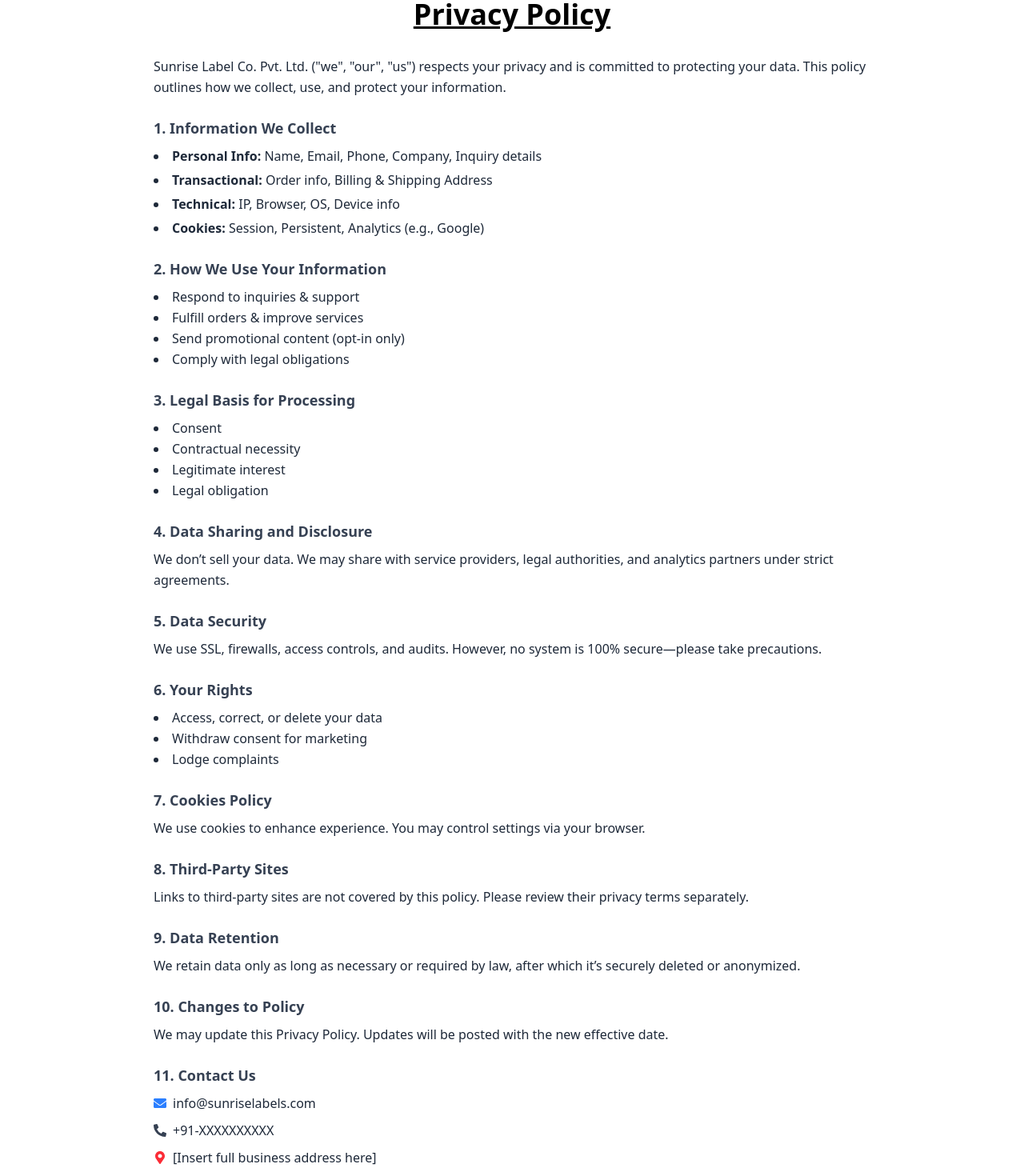
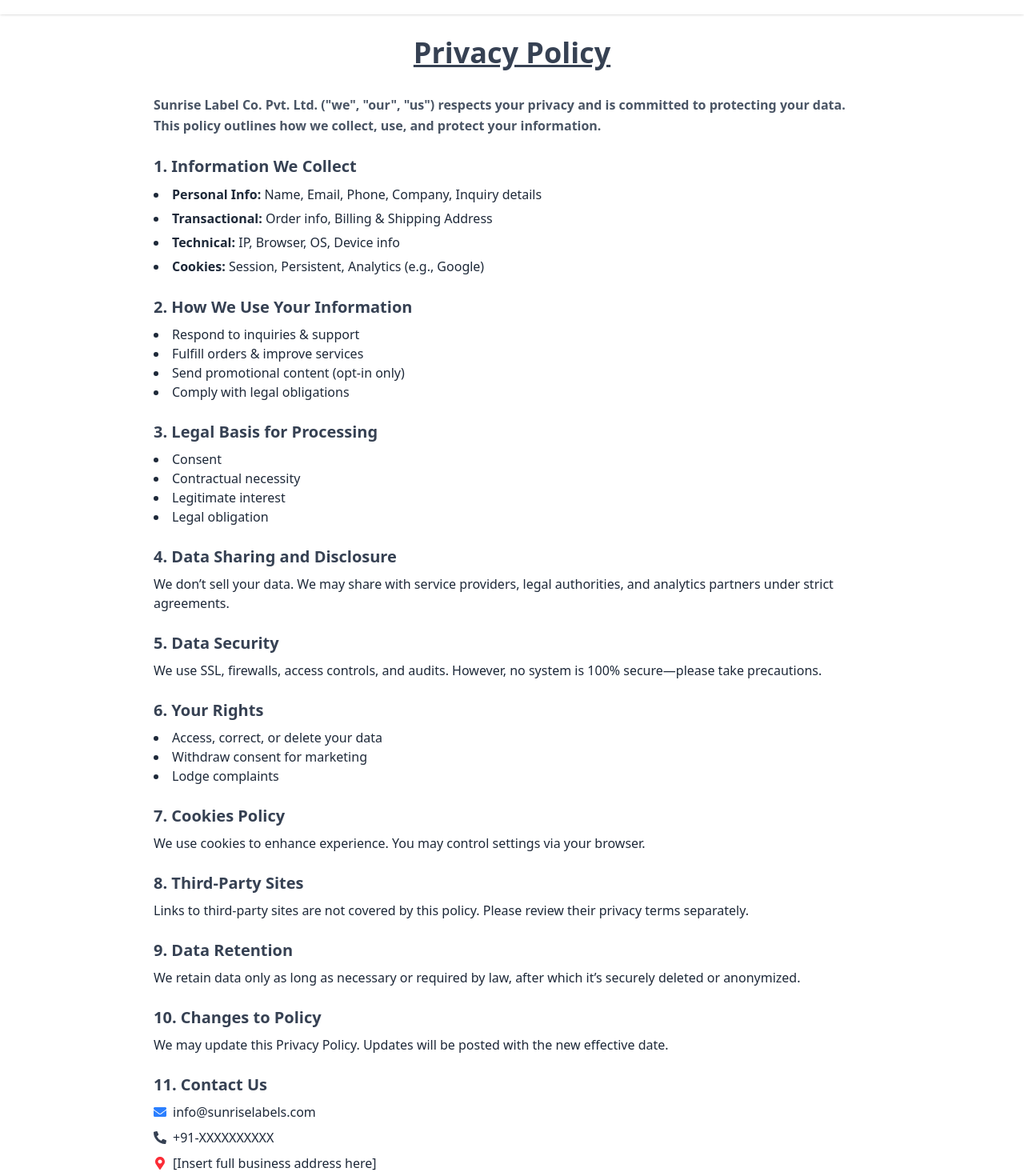
Before and after one commit to ZwolfConsultancyService/sunriseFrontend, a React (Vite) app: page /privacy-policy in a window 1280 px wide. Shown: the part 50-1515 px from the top of the page at 80% size. Built offline with nearby package versions, Linux system fonts and the light colour scheme.

Commit message:
upadate footer

```diff
--- a/src/components/pages/privacyPolicy/PrivacyPolicy.jsx
+++ b/src/components/pages/privacyPolicy/PrivacyPolicy.jsx
@@ -2,25 +2,30 @@
 import { FaEnvelope, FaPhoneAlt, FaMapMarkerAlt } from "react-icons/fa";
 import AOS from "aos";
 import "aos/dist/aos.css";
+import Footer from "../footer/Footer";
+import Navbar from "../navbar/Navbar";
+import Form from "../label/page/Form";
 
 const PrivacyPolicy = () => {
   useEffect(() => {
     AOS.init({ duration: 1000 });
   }, []);
 
-  return (
-    <div className="px-6 md:px-16 lg:px-32 xl:px-48 py-12 bg-white text-gray-800">
-      <h1 className="text-3xl md:text-4xl font-bold mb-8 text-center text-black underline " data-aos="fade-down">
+  return (<>
+  <Navbar />
+    <div className="px-6 md:px-20 lg:px-40 xl:px-48 py-12 bg-white text-gray-800 mt-12"
+    data-aos="fade-down">
+      <h1 className="text-3xl md:text-4xl font-bold mb-8 text-center text-gray-700 underline " >
         Privacy Policy
       </h1>
 
-      <section className="space-y-6 text-sm md:text-base leading-relaxed" data-aos="fade-up">
-        <p>
+      <section className="space-y-6 text-base md:text-base leading-relaxed" data-aos="fade-up">
+        <p className="text-gray-600 font-semibold">
           Sunrise Label Co. Pvt. Ltd. ("we", "our", "us") respects your privacy and is committed to protecting your data. This policy outlines how we collect, use, and protect your information.
         </p>
 
         <div>
-          <h2 className="font-semibold text-lg mb-2 text-gray-700">1. Information We Collect</h2>
+          <h2 className="font-bold text-xl mb-2 text-gray-700">1. Information We Collect</h2>
           <ul className="list-disc list-inside space-y-1">
             <li><strong>Personal Info:</strong> Name, Email, Phone, Company, Inquiry details</li>
             <li><strong>Transactional:</strong> Order info, Billing & Shipping Address</li>
@@ -30,8 +35,8 @@
         </div>
 
         <div>
-          <h2 className="font-semibold text-lg mb-2 text-gray-700">2. How We Use Your Information</h2>
-          <ul className="list-disc list-inside">
+          <h2 className="font-bold text-xl mb-2 text-gray-700">2. How We Use Your Information</h2>
+          <ul className="list-disc list-inside font-medium text-base ">
             <li>Respond to inquiries & support</li>
             <li>Fulfill orders & improve services</li>
             <li>Send promotional content (opt-in only)</li>
@@ -40,8 +45,8 @@
         </div>
 
         <div>
-          <h2 className="font-semibold text-lg mb-2 text-gray-700">3. Legal Basis for Processing</h2>
-          <ul className="list-disc list-inside">
+          <h2 className="font-bold text-xl mb-2 text-gray-700">3. Legal Basis for Processing</h2>
+          <ul className="list-disc list-inside font-medium text-base">
             <li>Consent</li>
             <li>Contractual necessity</li>
             <li>Legitimate interest</li>
@@ -50,22 +55,22 @@
         </div>
 
         <div>
-          <h2 className="font-semibold text-lg mb-2 text-gray-700">4. Data Sharing and Disclosure</h2>
-          <p>
+          <h2 className="font-bold text-xl mb-2 text-gray-700">4. Data Sharing and Disclosure</h2>
+          <p className="text-base font-medium">
             We don’t sell your data. We may share with service providers, legal authorities, and analytics partners under strict agreements.
           </p>
         </div>
 
         <div>
-          <h2 className="font-semibold text-lg mb-2 text-gray-700">5. Data Security</h2>
-          <p>
+          <h2 className="font-bold text-xl mb-2 text-gray-700">5. Data Security</h2>
+         <p className="text-base font-medium">
             We use SSL, firewalls, access controls, and audits. However, no system is 100% secure—please take precautions.
           </p>
         </div>
 
         <div>
-          <h2 className="font-semibold text-lg mb-2 text-gray-700">6. Your Rights</h2>
-          <ul className="list-disc list-inside">
+          <h2 className="font-bold text-xl mb-2 text-gray-700">6. Your Rights</h2>
+          <ul className="list-disc list-inside text-base font-medium">
             <li>Access, correct, or delete your data</li>
             <li>Withdraw consent for marketing</li>
             <li>Lodge complaints</li>
@@ -73,43 +78,46 @@
         </div>
 
         <div>
-          <h2 className="font-semibold text-lg mb-2 text-gray-700">7. Cookies Policy</h2>
-          <p>
+          <h2 className="font-bold text-xl mb-2 text-gray-700">7. Cookies Policy</h2>
+         <p className="text-base font-medium">
             We use cookies to enhance experience. You may control settings via your browser.
           </p>
         </div>
 
         <div>
-          <h2 className="font-semibold text-lg mb-2 text-gray-700">8. Third-Party Sites</h2>
-          <p>
+          <h2 className="font-bold text-xl mb-2 text-gray-700">8. Third-Party Sites</h2>
+       <p className="text-base font-medium">
             Links to third-party sites are not covered by this policy. Please review their privacy terms separately.
           </p>
         </div>
 
         <div>
-          <h2 className="font-semibold text-lg mb-2 text-gray-700">9. Data Retention</h2>
-          <p>
+          <h2 className="font-bold text-xl mb-2 text-gray-700">9. Data Retention</h2>
+        <p className="text-base font-medium">
             We retain data only as long as necessary or required by law, after which it’s securely deleted or anonymized.
           </p>
         </div>
 
         <div>
-          <h2 className="font-semibold text-lg mb-2 text-gray-700">10. Changes to Policy</h2>
-          <p>
+          <h2 className="font-bold text-xl mb-2 text-gray-700">10. Changes to Policy</h2>
+      <p className="text-base font-medium">
             We may update this Privacy Policy. Updates will be posted with the new effective date.
           </p>
         </div>
 
         <div>
-          <h2 className="font-semibold text-lg mb-2 text-gray-700">11. Contact Us</h2>
+          <h2 className="font-bold text-xl mb-2 text-gray-700">11. Contact Us</h2>
           <div className="space-y-2">
-            <p className="flex items-center gap-2"><FaEnvelope className="text-blue-500" /> info@sunriselabels.com</p>
-            <p className="flex items-center gap-2"><FaPhoneAlt className="text-gray-700" /> +91-XXXXXXXXXX</p>
-            <p className="flex items-center gap-2"><FaMapMarkerAlt className="text-red-500" /> [Insert full business address here]</p>
+            <p className="flex items-center gap-2 text-base font-medium"><FaEnvelope className="text-blue-500" /> info@sunriselabels.com</p>
+            <p className="flex items-center gap-2 text-base font-medium"><FaPhoneAlt className="text-gray-700" /> +91-XXXXXXXXXX</p>
+            <p className="flex items-center gap-2 text-base font-medium"><FaMapMarkerAlt className="text-red-500" /> [Insert full business address here]</p>
           </div>
         </div>
       </section>
     </div>
+    <Form />
+    <Footer />
+    </>
   );
 };
 
```
Also changed, not shown: src/components/pages/term/TermsAndConditions.jsx (+47 -33 lines).
